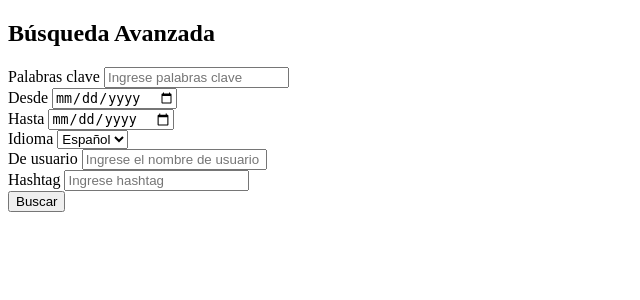
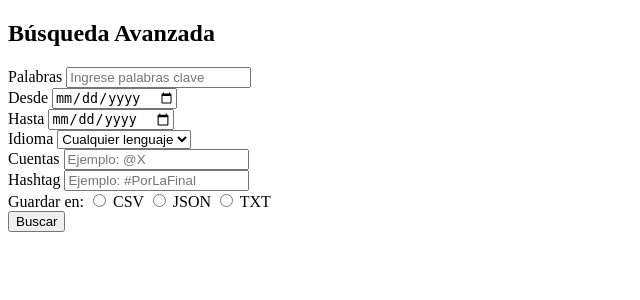
Before and after one commit to Luis-Miguel-Villalobos/Proyecto_Integracion, a Flask app: page /form in a window 1280 px wide. Shown: the top 300 px of the page, without its empty margins (0-640 px from the left). Run offline with Flask 3, Linux system fonts and the light colour scheme.

Commit message:
Radio buttons

```diff
--- a/Templates/formulario.html
+++ b/Templates/formulario.html
@@ -12,7 +12,7 @@
             <h2 class="form-title">Búsqueda Avanzada</h2>
             <form action="/search" method="GET">
                 <div class="form-group">
-                    <label for="query">Palabras clave</label>
+                    <label for="query">Palabras</label>
                     <input type="text" id="query" name="query" placeholder="Ingrese palabras clave">
                 </div>
                 <div class="form-group">
@@ -26,19 +26,28 @@
                 <div class="form-group">
                     <label for="language">Idioma</label>
                     <select id="language" name="language">
+                        <option value="any">Cualquier lenguaje</option>
                         <option value="es">Español</option>
                         <option value="en">Inglés</option>
                         <option value="fr">Francés</option>
-                        <!-- Agrega más opciones de idioma según sea necesario -->
                     </select>
                 </div>
                 <div class="form-group">
-                    <label for="user">De usuario</label>
-                    <input type="text" id="user" name="user" placeholder="Ingrese el nombre de usuario">
+                    <label for="user">Cuentas</label>
+                    <input type="text" id="user" name="user" placeholder="Ejemplo: @X">
                 </div>
                 <div class="form-group">
                     <label for="hashtag">Hashtag</label>
-                    <input type="text" id="hashtag" name="hashtag" placeholder="Ingrese hashtag">
+                    <input type="text" id="hashtag" name="hashtag" placeholder="Ejemplo: #PorLaFinal">
+                </div>
+                <div class="form-group">
+                    <label for="guardar">Guardar en:</label>
+                    <input type="radio" id="csv" name="formato" value="CSV">
+                    <label for="csv">CSV</label>
+                    <input type="radio" id="json" name="formato" value="JSON">
+                    <label for="json">JSON</label>
+                    <input type="radio" id="txt" name="formato" value="TXT">
+                    <label for="txt">TXT</label>
                 </div>
                 <button type="submit" class="btn">Buscar</button>
             </form>
```
